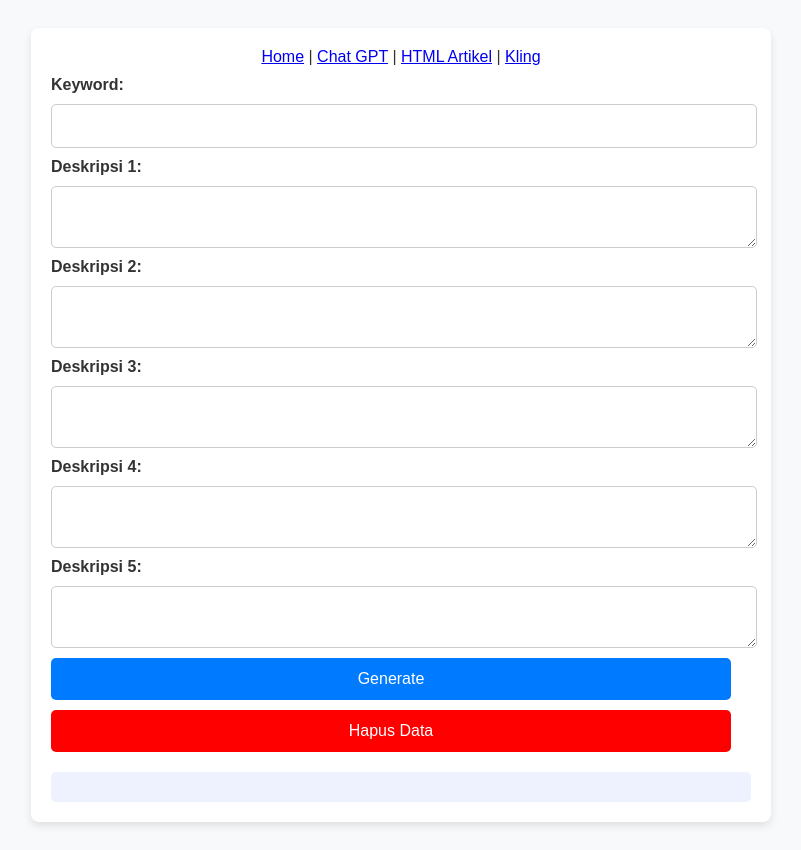
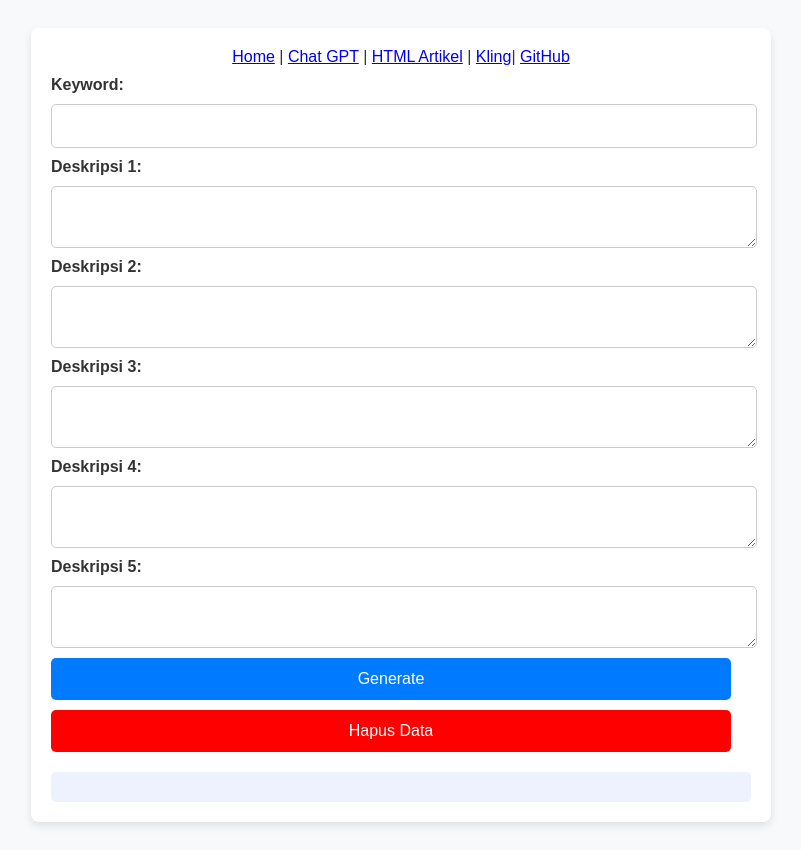
Before and after one commit to DreamRoomDecor/TOOL, a plain HTML site: page index.html in a window 1280 px wide. Shown: the whole page, without its empty margins (239-1040 px from the left). Drawn offline with Linux system fonts and the light colour scheme.

Commit message:
Update index.html

```diff
--- a/index.html
+++ b/index.html
@@ -59,7 +59,7 @@
 </head>
 <body onload="loadData()">
     <div class="container">
-        <center><a href="https://dreamroomdecor.github.io/TOOL" target="_blank">Home</a> | <a href="https://chatgpt.com" target="_blank">Chat GPT</a> | <a href="https://dreamroomdecor.github.io/TOOL/artikel" target="_blank">HTML Artikel</a> | <a href="https://app.klingai.com/global/text-to-image/new" target="_blank">Kling</a></center>
+        <center><a href="https://dreamroomdecor.github.io/TOOL" target="_blank">Home</a> | <a href="https://chatgpt.com" target="_blank">Chat GPT</a> | <a href="https://dreamroomdecor.github.io/TOOL/artikel" target="_blank">HTML Artikel</a> | <a href="https://app.klingai.com/global/text-to-image/new" target="_blank">Kling</a>| <a href="https://github.com/" target="_blank">GitHub</a></center>
         <label>Keyword:</label>
         <input type="text" id="judul" maxlength="500">
 
```
